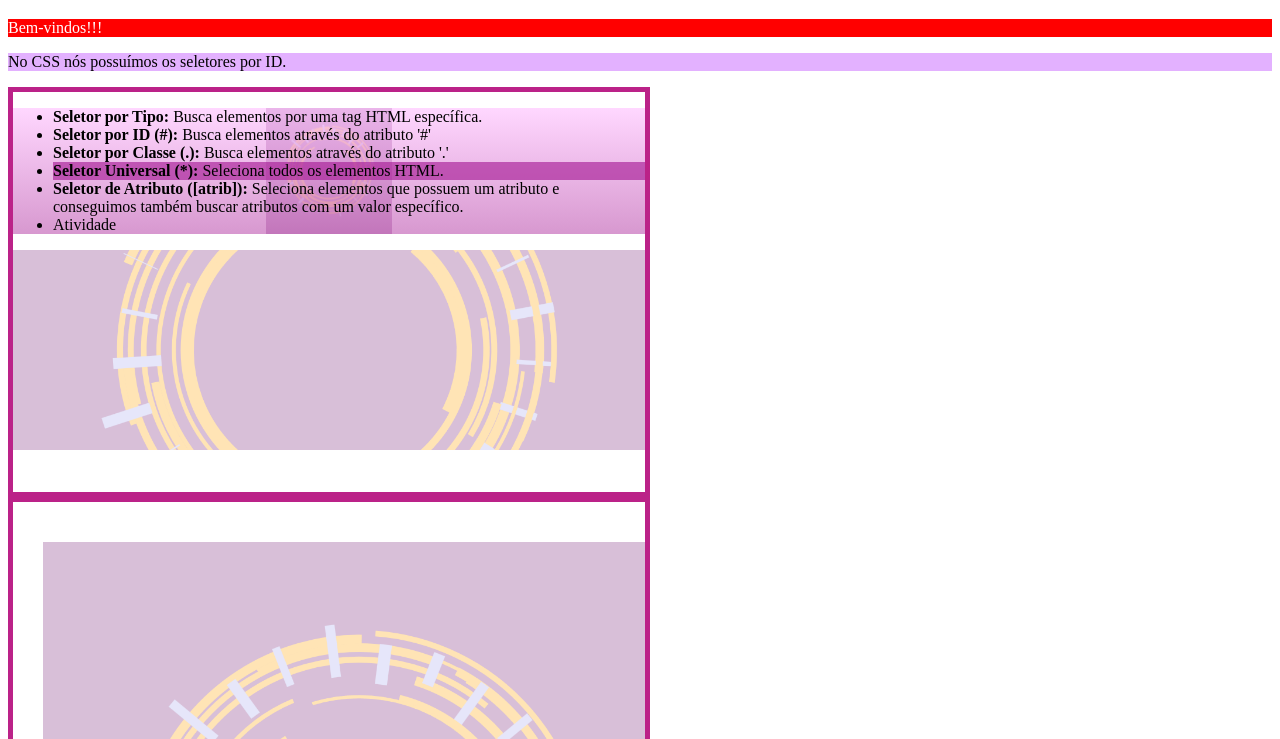
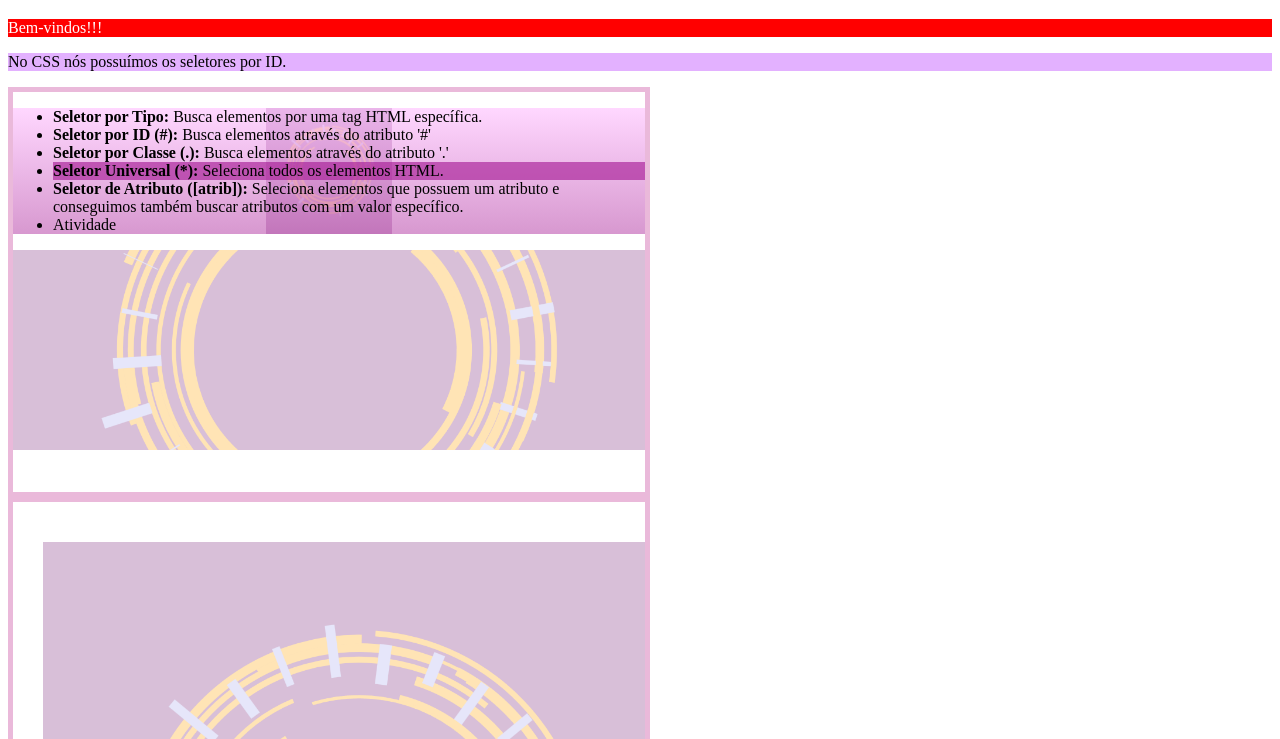
Before and after one commit to FlaviaColiv/BootCamp-DIO-Jogos, a plain HTML site: page index.html in a window 1280 px wide. Shown: the part 61-800 px from the top of the page. Drawn offline with Linux system fonts and the light colour scheme.

Commit message:
Atualização Anotações

```diff
--- a/assets/css/style.css
+++ b/assets/css/style.css
@@ -8,7 +8,7 @@ h1 {
 div {
     width: 50%;
     height: 400px;
-    border: 5px solid #bb2288;
+    border: 5px solid #BB228850;
 }
 
 .img1 {
```
Also changed, not shown: Anotacoes/Anotações Gerias.txt.
